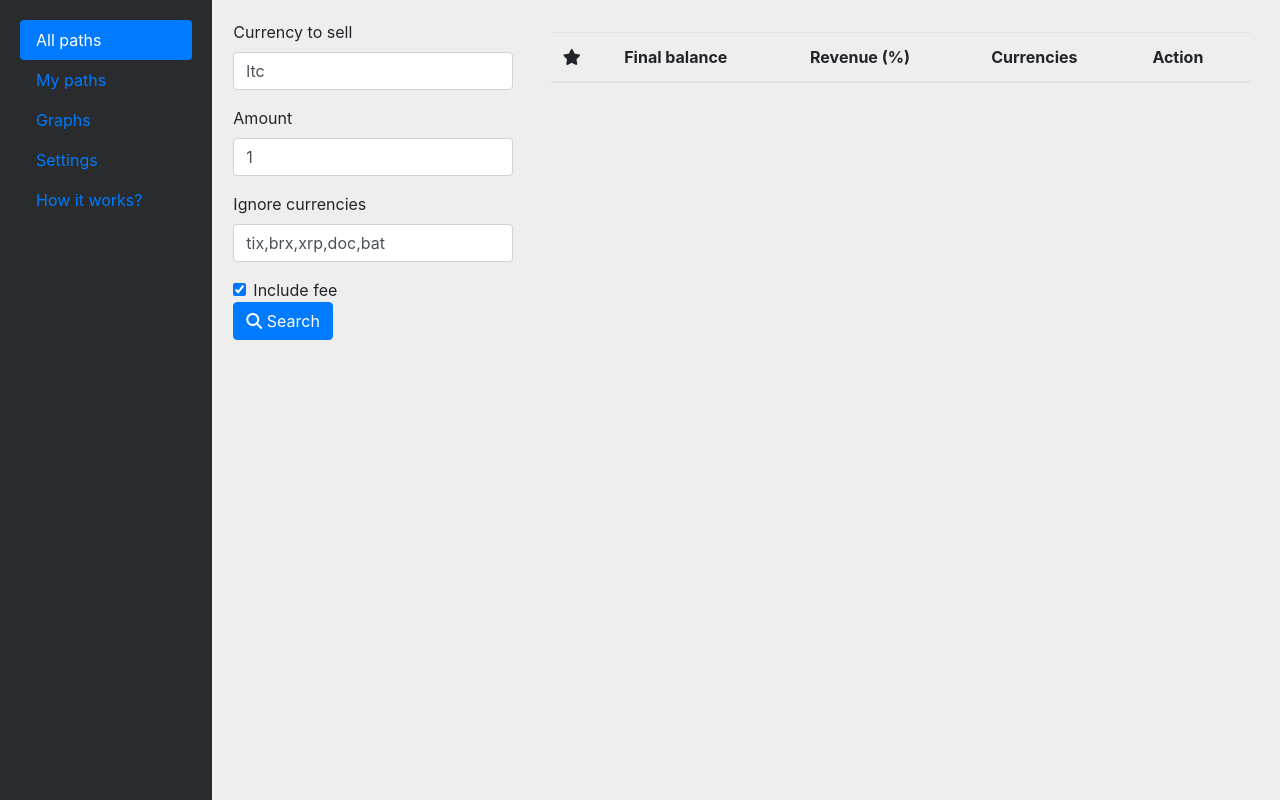
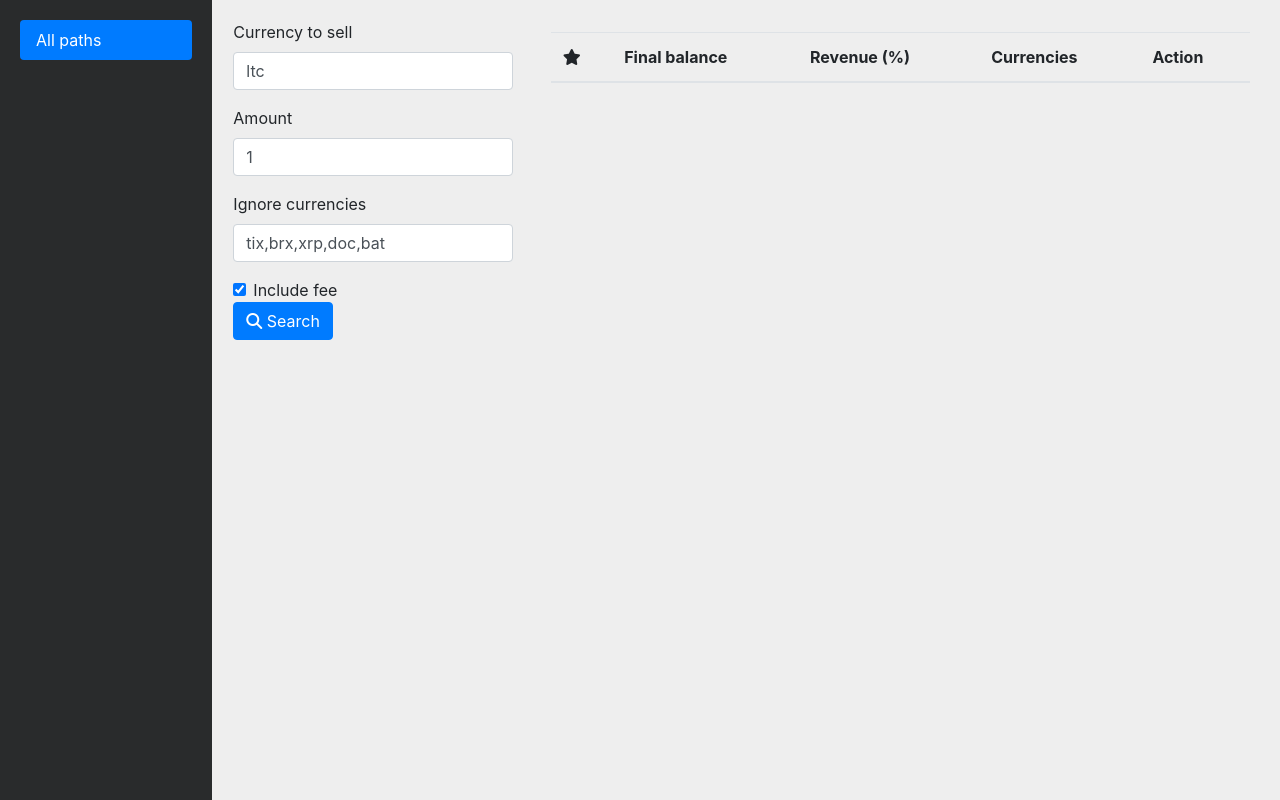
Before and after one commit to michalq/graph-trade-web-gui, a website: page public/index.html in a window 1280 px wide. Drawn offline with nearby package versions, Linux system fonts and the light colour scheme; some packages are replaced by stand-ins of ours; a script that the page names is missing.

Commit message:
Cleaning

```diff
--- a/public/index.html
+++ b/public/index.html
@@ -20,18 +20,6 @@
     <ul class="nav nav-pills flex-column">
       <li class="nav-item">
         <a href="#all-paths" class="nav-link active">All paths</a>
-      </li>
-      <li class="nav-item">
-        <a href="#my-paths" class="nav-link">My paths</a>
-      </li>
-      <li class="nav-item">
-        <a href="#graphs" class="nav-link">Graphs</a>
-      </li>
-      <li class="nav-item">
-        <a href="#graphs" class="nav-link">Settings</a>
-      </li>
-      <li class="nav-item">
-        <a href="#graphs" class="nav-link">How it works?</a>
       </li>
     </ul>
   </nav>
```
